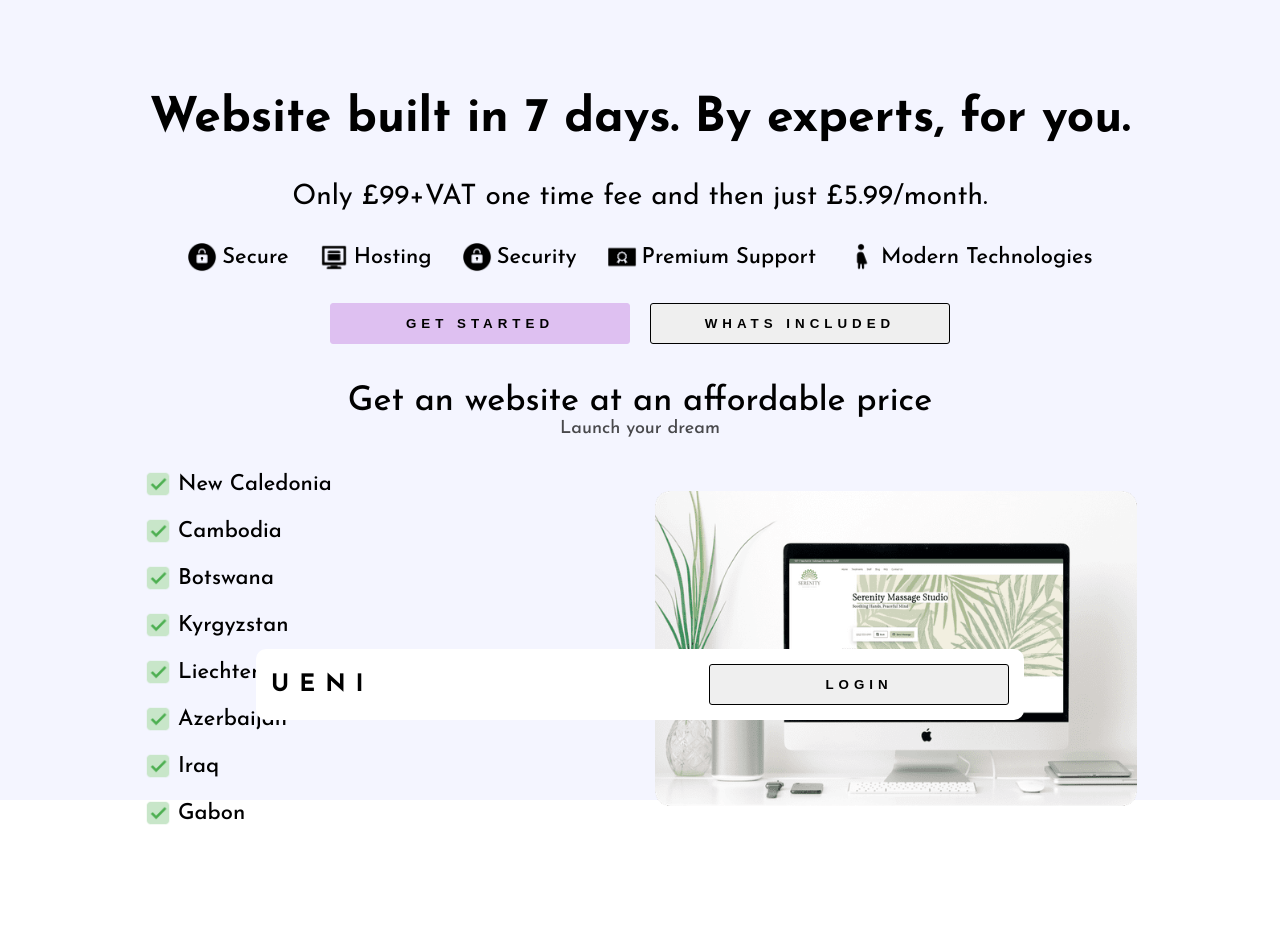
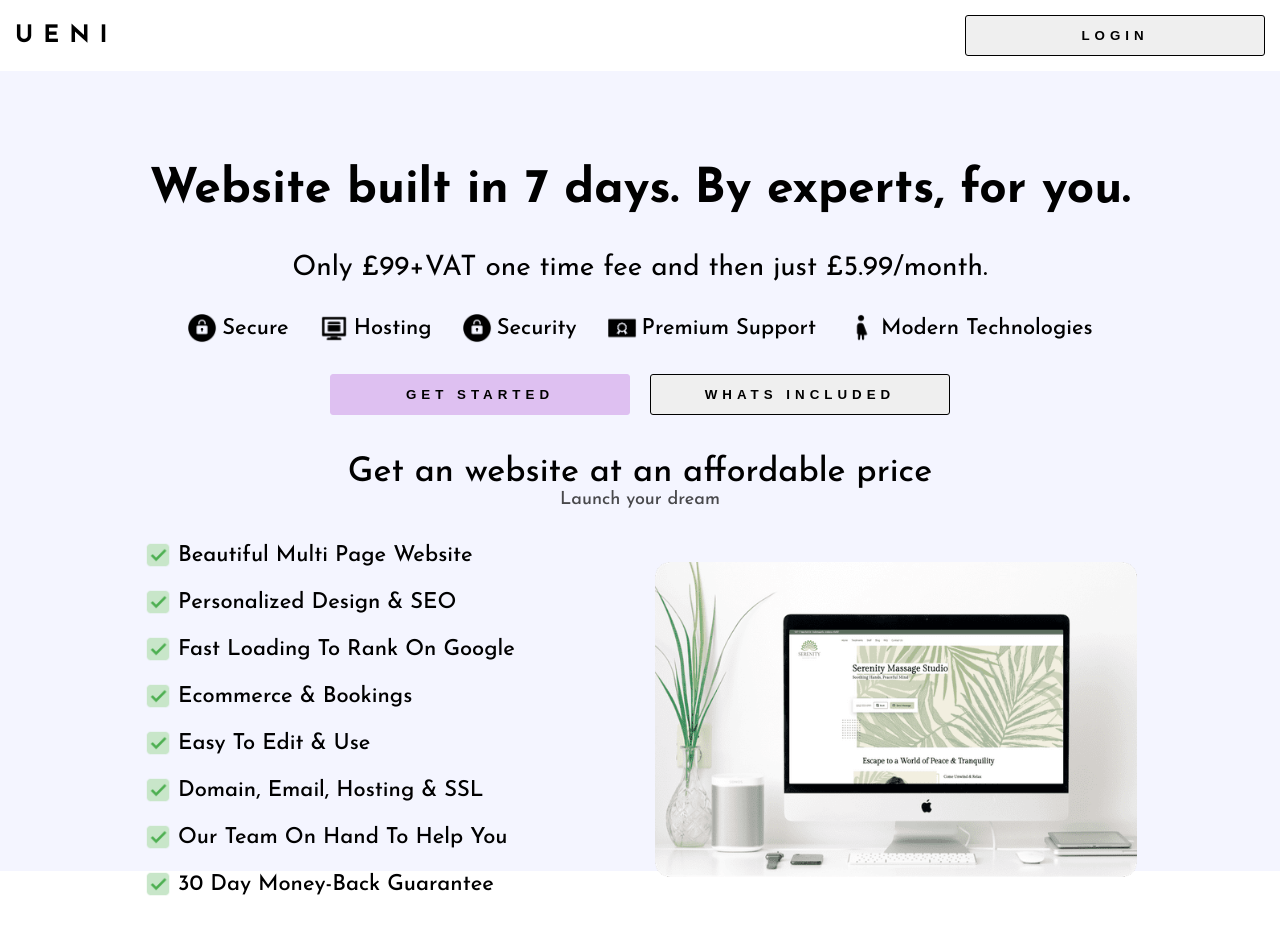
Before and after one commit to Bunningss/doubleOthree, a Next.js app: page / in a window 1280 px wide. Shown: the top 934 px of the page. Built offline with nearby package versions, Linux system fonts and the light colour scheme.

Commit message:
services update

```diff
--- a/src/components/Navbar/Navbar.module.css
+++ b/src/components/Navbar/Navbar.module.css
@@ -1,6 +1,6 @@
 .navbar {
-  width: 60%;
-  position: fixed;
+  /* width: 60%; */
+  /* position: fixed; */
   bottom: 80px;
   left: 0;
   right: 0;
--- a/src/staticData.js
+++ b/src/staticData.js
@@ -30,34 +30,34 @@ export const features = [
 export const services = [
   {
     icon: tick,
-    label: "New Caledonia",
+    label: "beautiful multi page website",
   },
   {
     icon: tick,
-    label: "Cambodia",
+    label: "personalized design & SEO",
   },
   {
     icon: tick,
-    label: "Botswana",
+    label: "fast loading to rank on google",
   },
   {
     icon: tick,
-    label: "Kyrgyzstan",
+    label: "ecommerce & bookings",
   },
   {
     icon: tick,
-    label: "Liechtenstein",
+    label: "easy to edit & use",
   },
   {
     icon: tick,
-    label: "Azerbaijan",
+    label: "domain, email, hosting & SSL",
   },
   {
     icon: tick,
-    label: "Iraq",
+    label: "our team on hand to help you",
   },
   {
     icon: tick,
-    label: "Gabon",
+    label: "30 day money-back guarantee",
   },
 ];
```
